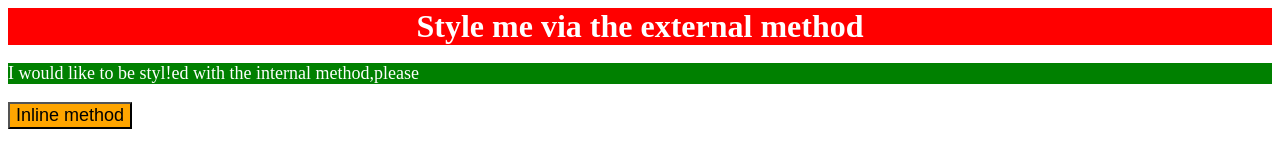
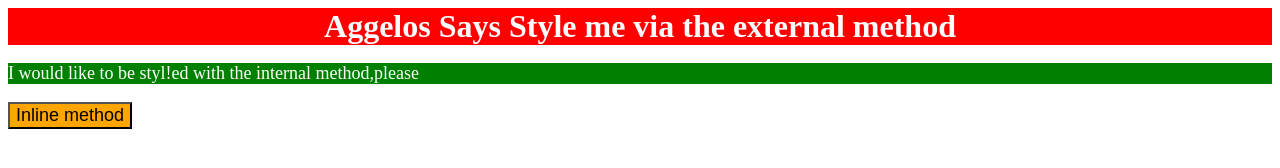
Before and after one commit to aggelos-pap/my-odin-project, a website: page 01-ex-styles.html in a window 1280 px wide. Drawn offline with Linux system fonts and the light colour scheme.

Commit message:
Commit from linux machine finally

```diff
--- a/01-ex-styles.html
+++ b/01-ex-styles.html
@@ -15,7 +15,7 @@
     <link rel="stylesheet" href="styles/01-ex-styles.css" />
   </head>
   <body>
-    <div>Style me via the external method</div>
+    <div>Aggelos Says Style me via the external method</div>
     <p>I would like to be styl!ed with the internal method,please</p>
     <button style="background-color: orange; font-size: 18px">
       Inline method
--- /dev/null
+++ b/package.json
@@ -0,0 +1 @@
+{"dependencies":{"live-server":"^1.2.1"}}
```
Also changed, not shown: 1 other file.
